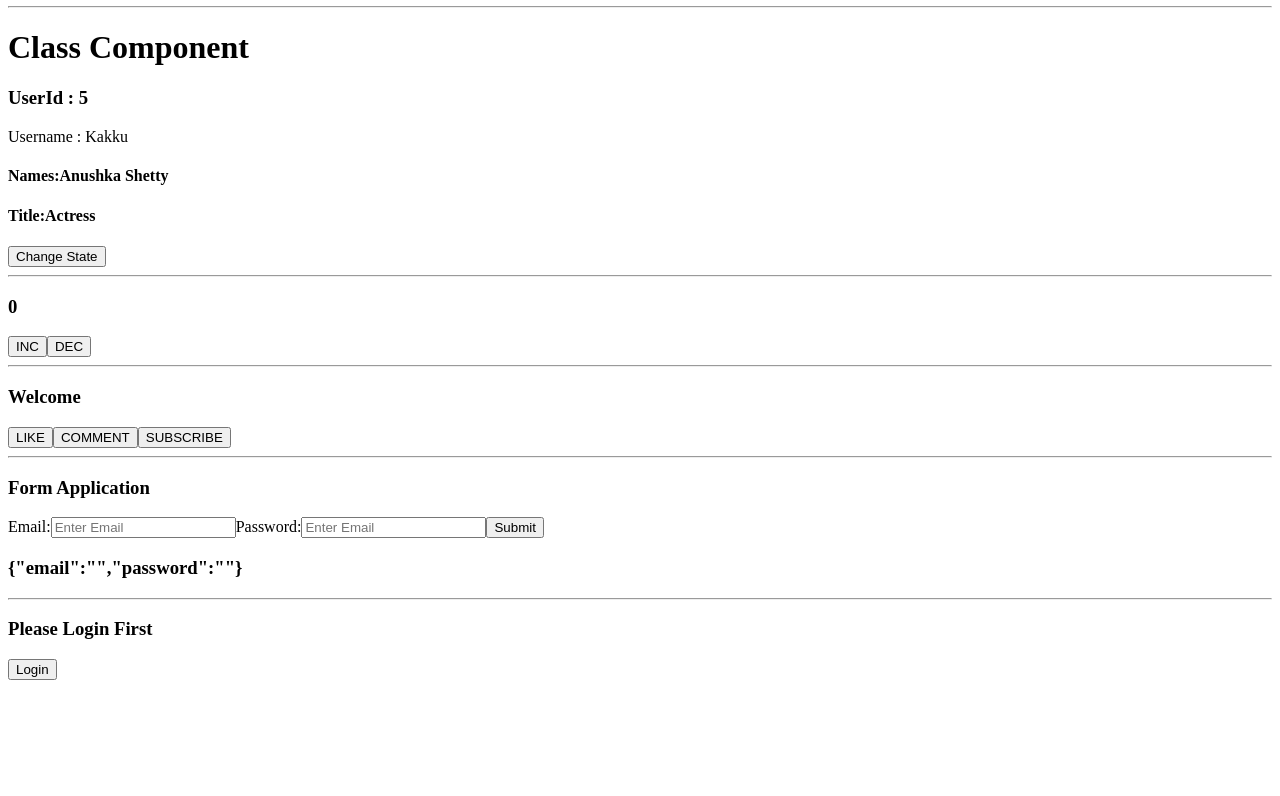
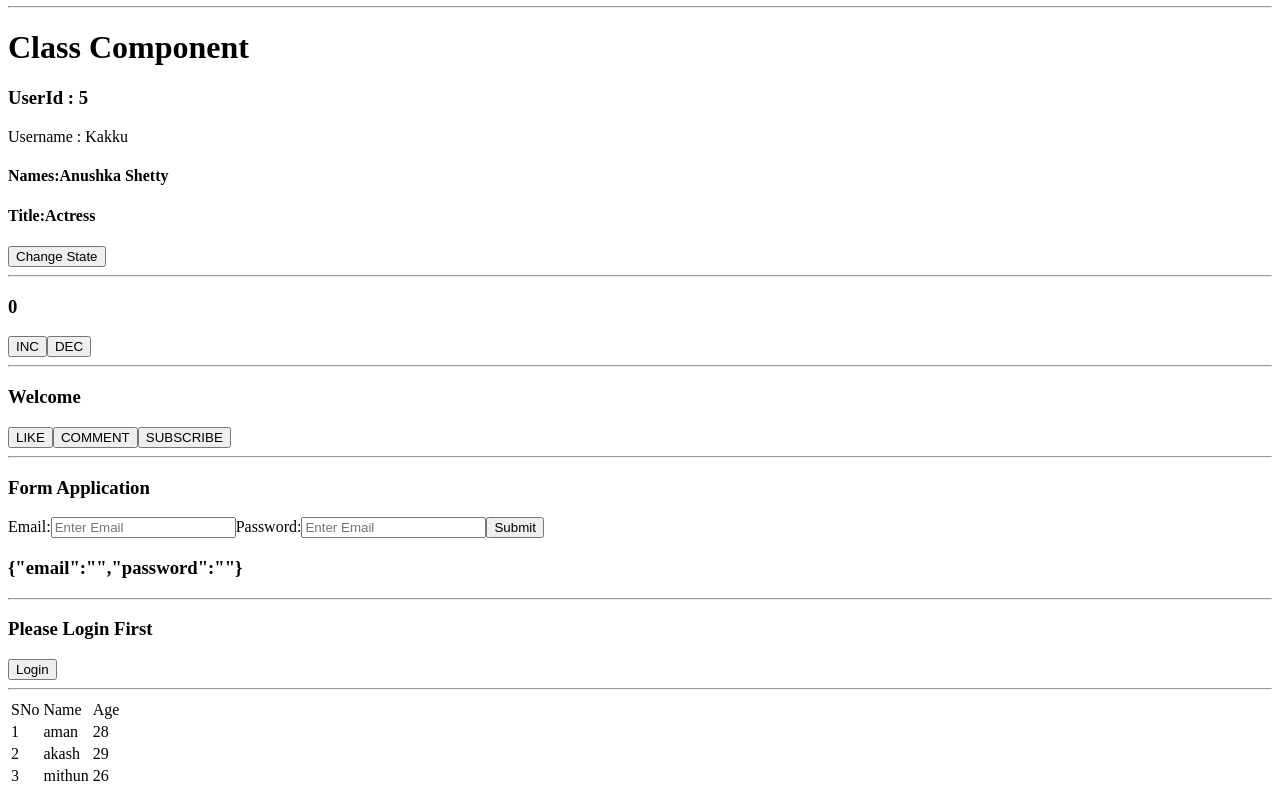
Before and after one commit to amanfrnd/transcript-practice, a React (Vite) app: page / in a window 1280 px wide. Shown: the part 479-1275 px from the top of the page. Before the commit the page ends 1167 px from the top, so only its background shows below. Built offline with nearby package versions, Linux system fonts and the light colour scheme.

Commit message:
map in table

```diff
--- a/src/App.tsx
+++ b/src/App.tsx
@@ -5,6 +5,7 @@ import FnComponent from './component/FnComponent'
 import FnParameter from './component/FnParameter'
 import FormComponent from './component/FormComponent'
 import LoginCondition from './component/LoginCondition'
+import TableMap from './component/TableMap'
 
 function App() {
   return (
@@ -21,6 +22,8 @@ function App() {
       <FormComponent />
       <hr />
       <LoginCondition />
+      <hr />
+      <TableMap />
     </>
   )
 }
--- /dev/null
+++ b/src/component/TableMap.tsx
@@ -0,0 +1,41 @@
+import React,{useState} from 'react'
+import { IUserMap } from '../models/IUserMap'
+interface IState{
+    users:IUserMap[]
+}
+
+const TableMap = () => {
+    const [state,setState]=useState<IState>({
+        users:[
+            {SNo:1,name:'aman',age:28},
+            {SNo:2,name:'akash',age:29},
+            {SNo:3,name:'mithun',age:26},
+        ]
+    })
+  return (
+    <div>
+        <table>
+            <thead>
+                <tr>
+                    <td>SNo</td>
+                    <td>Name</td>
+                    <td>Age</td>
+                </tr>
+            </thead>
+            <tbody>
+                {
+                    state.users.map.length > 0 && state.users.map((user)=>(
+                        <tr key={user.SNo}>
+                            <td>{user.SNo}</td>
+                            <td>{user.name}</td>
+                            <td>{user.age}</td>
+                        </tr>
+                    ))
+                }
+            </tbody>
+        </table>
+    </div>
+  )
+}
+
+export default TableMap
--- /dev/null
+++ b/src/models/IUserMap.ts
@@ -0,0 +1,5 @@
+export interface IUserMap{
+    SNo:number,
+    name:string,
+    age:number
+}
```
